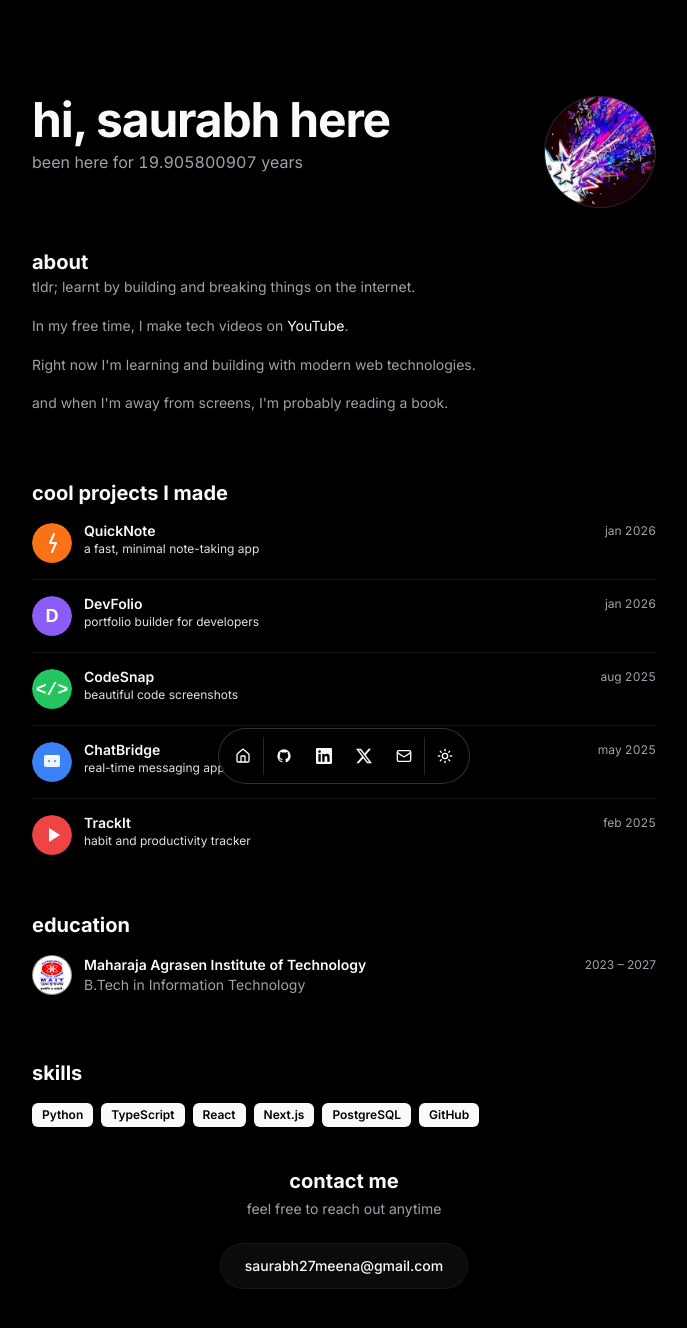
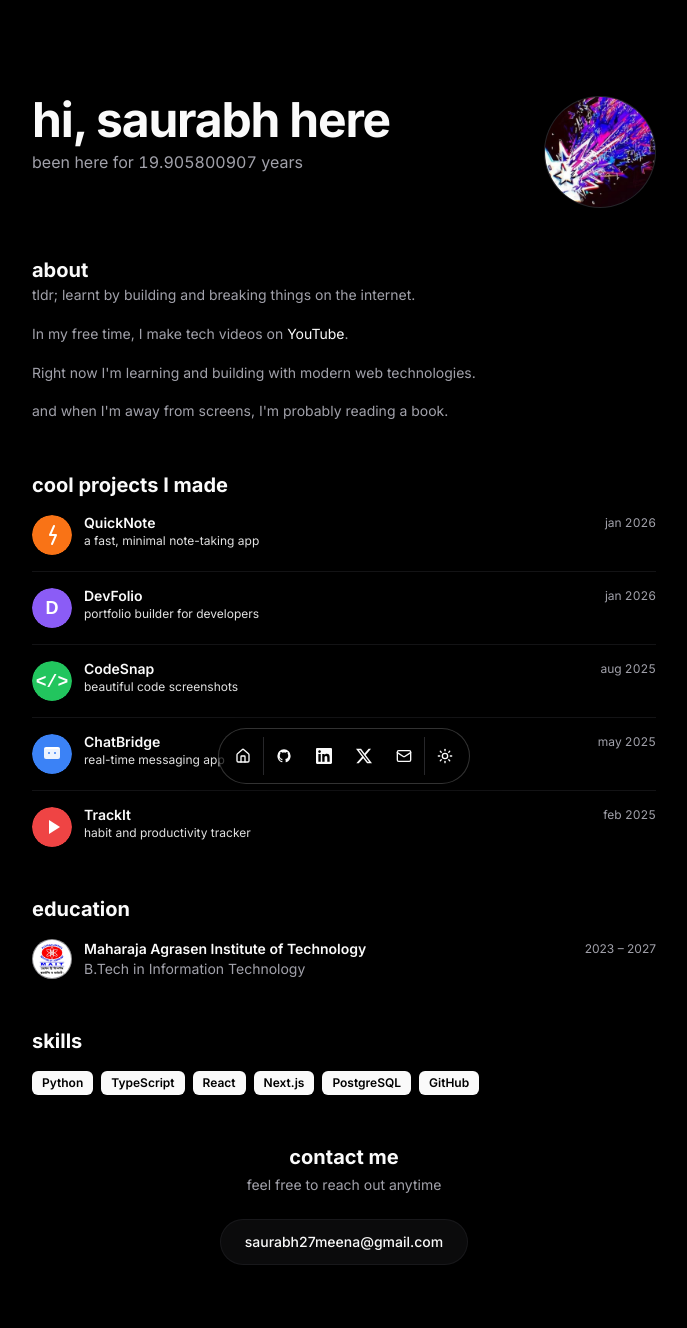
Before and after one commit to saurabhxmeena/Portfolio-Website, a Next.js app: page / in a window 1280 px wide. Shown: the top 1328 px of the page, without its empty margins (296-983 px from the left). Built offline with nearby package versions, Linux system fonts and the light colour scheme.

Commit message:
Update portfolio

```diff
--- a/package.json
+++ b/package.json
@@ -1,5 +1,5 @@
 {
-  "name": "temp-app",
+  "name": "saurabh-meena-portfolio",
   "version": "0.1.0",
   "private": true,
   "scripts": {
--- a/src/app/page.tsx
+++ b/src/app/page.tsx
@@ -9,7 +9,7 @@ const BLUR_FADE_DELAY = 0.04;
 
 export default function Page() {
   return (
-    <main className="flex flex-col space-y-12 sm:space-y-16">
+    <main className="flex flex-col space-y-8 sm:space-y-12">
       {/* Hero */}
       <section id="hero">
         <div className="flex justify-between items-start gap-4">
@@ -40,7 +40,7 @@ export default function Page() {
       </section>
 
       {/* About */}
-      <section id="about" className="-mt-4 sm:-mt-6">
+      <section id="about">
         <BlurFade delay={BLUR_FADE_DELAY * 3}>
           <h2 className="text-xl font-bold mb-0">about</h2>
         </BlurFade>
@@ -78,7 +78,7 @@ export default function Page() {
       </section>
 
       {/* Education */}
-      <section id="education" className="-mt-4 sm:-mt-6">
+      <section id="education">
         <BlurFade delay={BLUR_FADE_DELAY * 7}>
           <h2 className="text-xl font-bold mb-4">education</h2>
         </BlurFade>
@@ -131,7 +131,7 @@ export default function Page() {
       </section>
 
       {/* Contact Me */}
-      <section id="contact" className="flex flex-col items-center text-center -mt-4 sm:-mt-6">
+      <section id="contact" className="flex flex-col items-center text-center">
         <BlurFade delay={BLUR_FADE_DELAY * 11}>
           <h2 className="text-xl font-bold mb-1">contact me</h2>
           <p className="text-sm text-muted-foreground mb-6">feel free to reach out anytime</p>
--- a/src/components/Navbar.tsx
+++ b/src/components/Navbar.tsx
@@ -32,7 +32,7 @@ export function Navbar() {
   return (
     <div className="pointer-events-none fixed inset-x-0 bottom-0 z-30 mx-auto mb-4 flex origin-bottom h-full max-h-14">
       {/* Removed solid background gradient to allow dock transparency to work */}
-      <Dock className="z-50 pointer-events-auto relative mx-auto flex min-h-full h-full items-center px-1 bg-background/80 backdrop-blur-xl rounded-full border border-foreground/20 shadow-2xl transform-gpu">
+      <Dock className="z-50 pointer-events-auto relative mx-auto flex min-h-full h-full items-center px-1 bg-background/50 backdrop-blur-xl rounded-full border border-foreground/20 shadow-2xl transform-gpu">
         {/* Home */}
         {navItems.map((item) => (
           <DockIcon key={item.href}>
--- a/src/components/ProjectCard.tsx
+++ b/src/components/ProjectCard.tsx
@@ -16,7 +16,7 @@ export function ProjectCard({ project }: ProjectCardProps) {
 
   return (
     <div
-      className="flex items-start gap-3 py-4 border-b border-border/50 last:border-0 cursor-pointer group"
+      className="flex items-start gap-3 py-4 border-b border-border/50 last:border-0 last:pb-0 cursor-pointer group"
       onClick={() => setIsExpanded(!isExpanded)}
     >
       {/* Logo */}
```
Also changed, not shown: public/avatar-placeholder.jpg (deleted), 1 other file (tests, documents, lock files or other folders).
